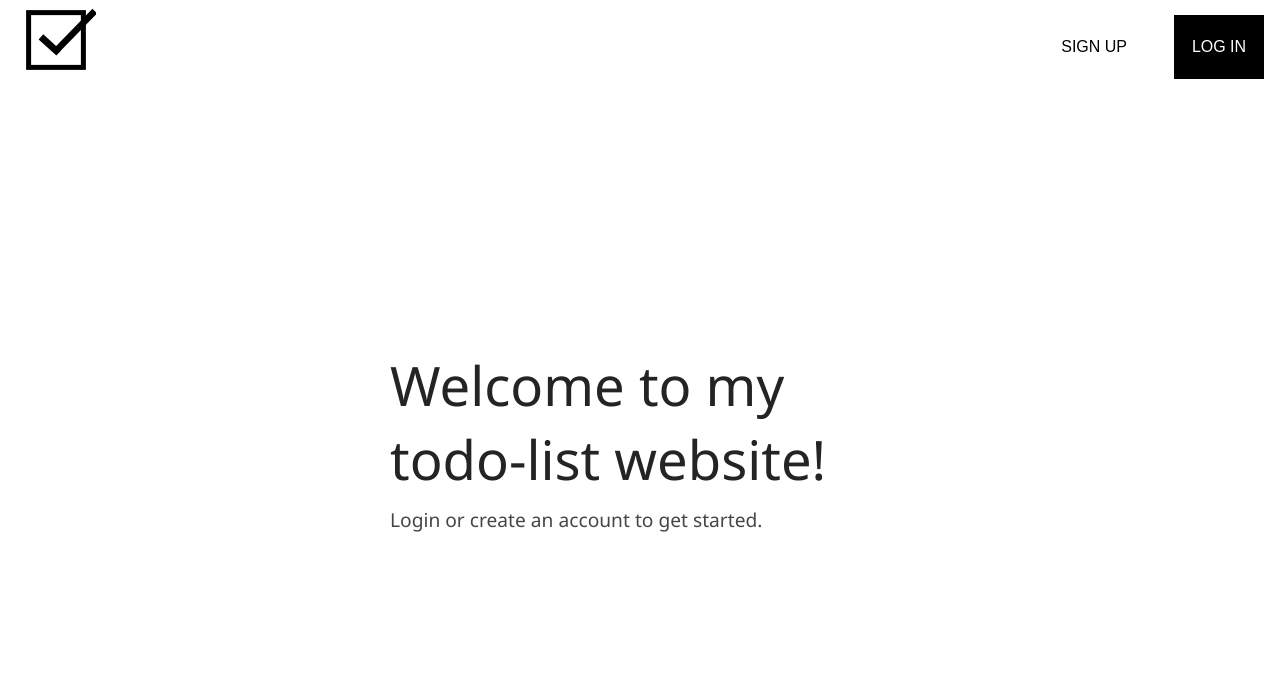
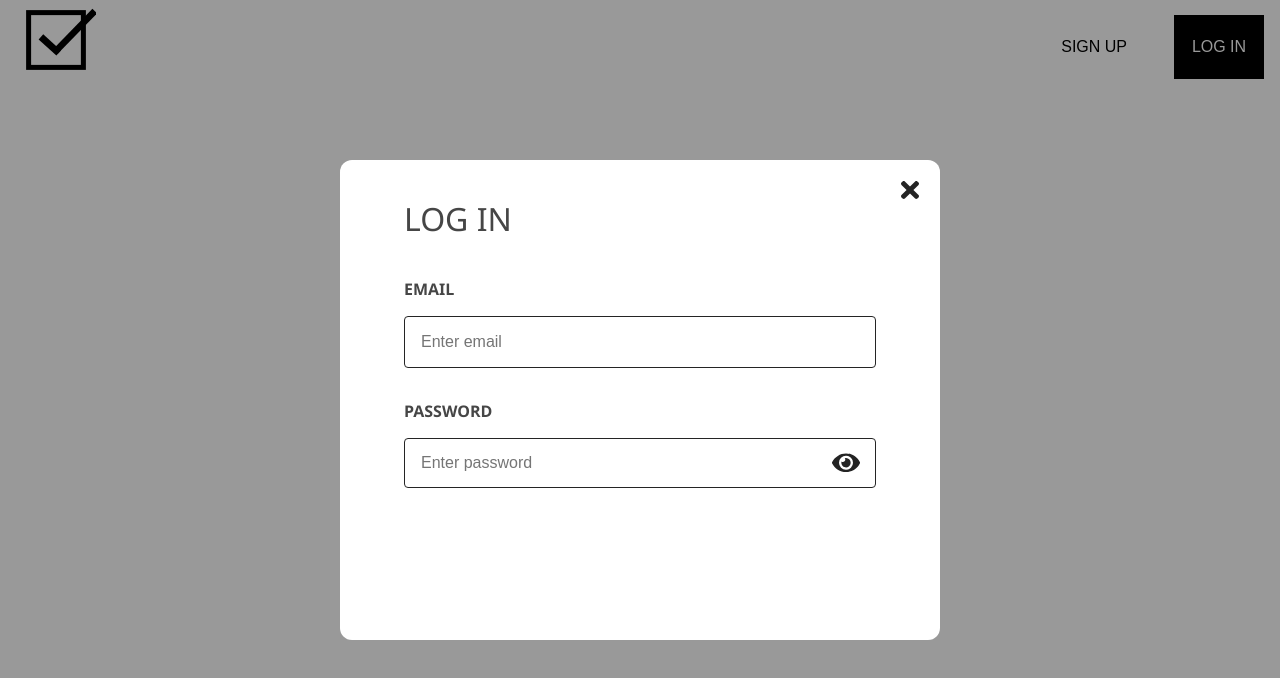
Before and after one commit to import-username/react-todo-app-frontend, a React (Create React App) app: page / in a window 1280 px wide. Both pictures are taken after a click on the button "LOG IN". Shown: the top 678 px of the page. Built offline with nearby package versions, Linux system fonts and the light colour scheme; no server answers.

Commit message:
added modal for client login/signup. unfinished

```diff
--- a/package.json
+++ b/package.json
@@ -12,6 +12,7 @@
         "@types/react-dom": "^17.0.11",
         "react": "^17.0.2",
         "react-dom": "^17.0.2",
+        "react-icons": "^4.3.1",
         "react-router-dom": "^6.2.1",
         "react-scripts": "5.0.0",
         "sass": "^1.49.0",
--- a/src/components/LandingPage/LandingPage.module.scss
+++ b/src/components/LandingPage/LandingPage.module.scss
@@ -1,5 +1,6 @@
 $primary-foreground: rgb(36, 36, 36);
 $secondary-foreground: rgb(70, 70, 70);
+$modal-background: rgba(0, 0, 0, 0.4);
 
 .landing-page-root {
     width: 100%;
@@ -81,6 +82,7 @@ $secondary-foreground: rgb(70, 70, 70);
     max-width: 500px;
     text-align: left;
     color: $primary-foreground;
+    box-sizing: border-box;
 }
 
 .landing-page-description {
@@ -89,6 +91,143 @@ $secondary-foreground: rgb(70, 70, 70);
     width: 100%;
     margin-top: 10px;
     font-size: 1.2em;
+    box-sizing: border-box;
+}
+
+.landing-page-modal-container {
+    overflow: hidden;
+    position: absolute;
+    left: 0;
+    top: 0;
+    width: 100%;
+    height: 100%;
+    z-index: 999;
+    display: flex;
+    justify-content: center;
+    align-items: center;
+    background-color: $modal-background;
+    box-sizing: border-box;
+
+    .modal-container {
+        overflow-y: auto;
+        overflow-x: hidden;
+        height: 60%;
+        max-height: 650px;
+        width: 50%;
+        min-width: 350px;
+        max-width: 600px;
+        background-color: white;
+        box-sizing: border-box;
+        border-radius: 12px;
+        position: relative;
+        padding: 0 5%;
+        padding-bottom: 1rem;
+        display: flex;
+        flex-direction: column;
+        animation-name: modalAnimation;
+        animation-duration: 500ms;
+        animation-timing-function: ease;
+        animation-fill-mode: forwards;
+
+        .modal-close-button {
+            position: absolute;
+            top: 15px;
+            right: 15px;
+            background-color: transparent;
+            border: none;
+            cursor: pointer;
+            height: 30px;
+            width: 30px;
+
+            svg {
+                width: 100%;
+                height: 100%;
+                color: $primary-foreground;
+            }
+        }
+    }
+}
+
+.modal-heading-container {
+    width: 100%;
+    padding: 1rem 0;
+
+    h1 {
+        color: $secondary-foreground;
+        font-weight: 400;
+    }
+}
+
+.email-container {
+    display: flex;
+    flex-direction: column;
+    color: $secondary-foreground;
+
+    span {
+        width: 100%;
+        text-align: left;
+        font-weight: bold;
+    }
+
+    input {
+        margin-top: 1rem;
+        height: 50px;
+        border-radius: 4px;
+        border: 1px solid $primary-foreground;
+        padding: 0 1rem;
+        font-size: 1em;
+        outline: none;
+    }
+}
+
+.password-container {
+    display: flex;
+    flex-direction: column;
+    color: $secondary-foreground;
+
+    div {
+        width: 100%;
+        position: relative;
+        padding-top: 1rem;
+
+        button {
+            position: absolute;
+            margin-top: 1rem;
+            margin-right: 10px;
+            height: 75%;
+            width: 40px;
+            box-sizing: border-box;
+            right: 0;
+            top: 0;
+            background-color: transparent;
+            border: none;
+            color: $primary-foreground;
+            cursor: pointer;
+
+            svg {
+                height: 100%;
+                width: 100%;
+            }
+        }
+    }
+
+    span {
+        margin-top: 2rem;
+        width: 100%;
+        text-align: left;
+        font-weight: bold;
+    }
+
+    input {
+        width: 100%;
+        box-sizing: border-box;
+        height: 50px;
+        border-radius: 4px;
+        border: 1px solid $primary-foreground;
+        padding: 0 1rem;
+        font-size: 1em;
+        outline: none;
+    }
 }
 
 @media all and (max-width: 750px) {
@@ -102,3 +241,15 @@ $secondary-foreground: rgb(70, 70, 70);
         padding: 0 1rem;
     }
 }
+
+@keyframes modalAnimation {
+    from {
+        opacity: 0;
+        transform: translateY(80%) scale(0);
+    }
+
+    to {
+        opacity: 1;
+        transform: translateY(0%) scale(1);
+    }
+}
--- a/src/components/LandingPage/LandingPage.tsx
+++ b/src/components/LandingPage/LandingPage.tsx
@@ -1,17 +1,35 @@
-import React from "react";
+import React, { useState, useRef } from "react";
+import type { Dispatch, SetStateAction } from "react";
+import { FaEye, FaTimes } from "react-icons/fa";
 import styles from "./LandingPage.module.scss";
 import slideAnims from "../../css/animations/SlideAnims.module.scss";
 
+type ModalState = [string | boolean, Dispatch<SetStateAction<any>>];
+
+type ModalType = "login-modal" | "signup-modal";
+
+interface ModalProps {
+    type: ModalType,
+    closeModal: () => void
+}
+
 // TODO - improve responsive styles
 export default function LandingPage() {
+    const [displayModal, setDisplayModal]: ModalState = useState(false);
+
+    function displayModalFunc(modalType: ModalType) {
+        setDisplayModal(() => modalType);
+    }
+
     return (
+        <>
             <div className={styles["landing-page-root"]}>
                 <div className={styles["landing-page-header"]}>
                     <img className={styles["checkmark-logo"]} src="/images/checkmark-logo.svg" alt="Todo List Logo"/>
-                <button className={styles["login-button"]}>
+                    <button className={styles["login-button"]} onClick={displayModalFunc.bind(null, "login-modal")}>
                         <span>LOG IN</span>
                     </button>
-                <button className={styles["signup-button"]}>
+                    <button className={styles["signup-button"]} onClick={displayModalFunc.bind(null, "signup-modal")}>
                         <span>SIGN UP</span>
                     </button>
                 </div>
@@ -22,5 +40,73 @@ export default function LandingPage() {
                     </div>
                 </div>
             </div>
+            {
+                displayModal
+                ? <LandinPageModal type={displayModal} closeModal={setDisplayModal.bind(null, false)}/>
+                : undefined
+            }
+
+        </>
     );
 }
+
+function LandinPageModal({ type, closeModal }: ModalProps) {
+    const modalContainerRef: React.MutableRefObject<any> = useRef();
+
+    function hideModal(event: any) {
+        if (event.target === modalContainerRef.current) {
+            closeModal();
+        }
+    }
+
+    switch (type) {
+        case "login-modal":
+            return (
+                <div ref={modalContainerRef} className={styles["landing-page-modal-container"]} onClick={hideModal}>
+                    <LoginModal hideModal={closeModal.bind(null)} />
+                </div>
+            );
+        case "signup-modal":
+            return (
+                <div ref={modalContainerRef} className={styles["landing-page-modal-container"]} onClick={hideModal}>
+
+                </div>
+            );
+        default:
+            return (null);
+    }
+}
+
+function LoginModal({ hideModal }: { hideModal: (event: any) => void }) {
+    return (
+        <div className={styles["modal-container"]}>
+            <button className={styles["modal-close-button"]} onClick={hideModal}>
+                <FaTimes />
+            </button>
+            <div className={styles["modal-heading-container"]}>
+                <h1>LOG IN</h1>
+            </div>
+            <div className={styles["email-container"]}>
+                <span>EMAIL</span>
+                <input placeholder="Enter email" type={"email"} name="email"/>
+            </div>
+            <div className={styles["password-container"]}>
+                <span>PASSWORD</span>
+                <div>
+                    <input placeholder="Enter password" type={"password"} name="password" />
+                    <button>
+                        <FaEye />
+                    </button>
+                </div>
+            </div>
+        </div>
+    );
+}
+
+function SignupModal() {
+    return (
+        <div className={styles["signup-modal-container"]}>
+
+        </div>
+    );
+}
```
Also changed, not shown: 1 other file (tests, documents, lock files or other folders). Lines whose indentation alone changed are shown as unchanged.
